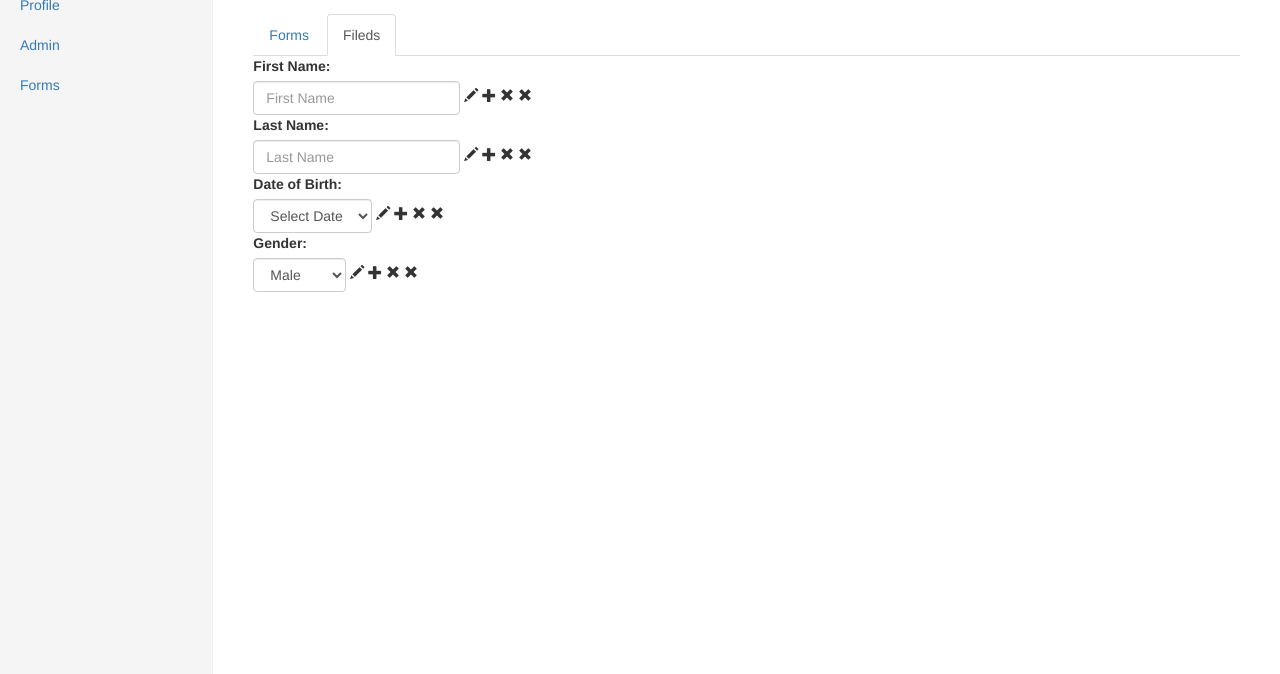
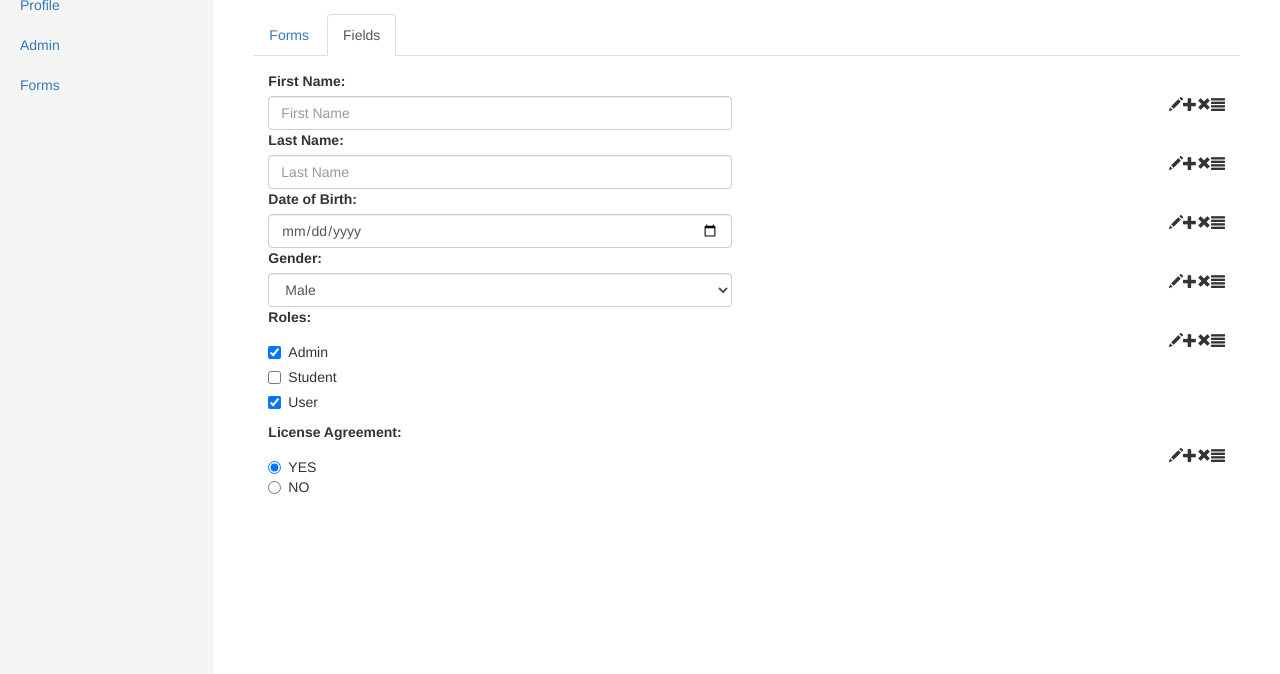
Before and after one commit to mingzhexu/WebDevSpring2016, a website: page public/assignment/form-fields.html in a window 1280 px wide. Shown: the part 126-800 px from the top of the page. Drawn offline with nearby package versions, Linux system fonts and the light colour scheme.

Commit message:
form-field.html format fixed

```diff
--- a/public/assignment/form-fields.html
+++ b/public/assignment/form-fields.html
@@ -37,9 +37,6 @@
                 <li><a href="profile.html">Username</a></li>
                 <li><a href="home.html">Logout</a></li>
             </ul>
-            <form class="navbar-form navbar-right">
-                <input type="text" class="form-control" placeholder="Search...">
-            </form>
         </div>
     </div>
 </nav>
@@ -58,58 +55,101 @@
             <h1 class="page-header">Forms: Registration Forms</h1>
             <ul class="nav nav-tabs">
                 <li role="presentation"><a href="forms.html">Forms</a></li>
-                <li role="presentation" class="active"><a href="form-fields.html">Fileds</a></li>
+                <li role="presentation" class="active"><a href="form-fields.html">Fields</a></li>
             </ul>
+            <form role="form">
+                <div class="form-group">
+                    <label class="control-label col-md-10" for="FirstName">First Name:</label>
+                    <div class="col-md-6">
+                    <input type="text" class="form-control" id="FirstName" placeholder="First Name">
+                    </div>
+                    <ul class="col-md-6">
+                        <li class="glyphicon glyphicon-align-justify pull-right"></li>
+                        <li class="glyphicon glyphicon-remove pull-right"></li>
+                        <li class="glyphicon glyphicon-plus pull-right"></li>
+                        <li class="glyphicon glyphicon-pencil pull-right"></li>
+                    </ul>
 
-            <div class="table table-responsive">
-                <table>
-                    <div role="form" class="form-inline">
-                        <label for="FirstName">First Name:</label><br>
-                        <input type="text" class="form-control" id="FirstName" placeholder="First Name">
-                        <span class="glyphicon glyphicon-pencil"></span>
-                        <span class="glyphicon glyphicon-plus"></span>
-                        <span class="glyphicon glyphicon-remove"></span>
-                        <span class="glyphicon glyphicon-remove"></span>
+                    <label class="control-label col-md-10" for="LastName">Last Name:</label>
+                    <div class="col-md-6">
+                        <input type="text" class="form-control" id="LastName" placeholder="Last Name">
                     </div>
-                    <div role="form" class="form-inline">
-                        <label for="LastName">Last Name:</label><br>
-                        <input type="text" class="form-control" id="LastName" placeholder="Last Name">
-                        <span class="glyphicon glyphicon-pencil"></span>
-                        <span class="glyphicon glyphicon-plus"></span>
-                        <span class="glyphicon glyphicon-remove"></span>
-                        <span class="glyphicon glyphicon-remove"></span>
+                    <ul class="col-md-6">
+                        <li class="glyphicon glyphicon-align-justify pull-right"></li>
+                        <li class="glyphicon glyphicon-remove pull-right"></li>
+                        <li class="glyphicon glyphicon-plus pull-right"></li>
+                        <li class="glyphicon glyphicon-pencil pull-right"></li>
+                    </ul>
+
+                    <label class="control-label col-md-10" for="DateOfBirth">Date of Birth:</label>
+                    <div class="col-md-6">
+                        <input type="date" class="form-control" id="DateOfBirth" placeholder="Select Date">
                     </div>
-                    <div role="form" class="form-inline">
-                        <div class="form-group">
-                            <label for="DateOfBirth">Date of Birth:</label><br>
-                            <select class="form-control" id="DateOfBirth">
-                                <!-- not sure if col-xs-6 can do this in one row-->
-                                <option>Select Date</option>
-                                <option>1</option>
-                            </select>
-                            <span class="glyphicon glyphicon-pencil"></span>
-                            <span class="glyphicon glyphicon-plus"></span>
-                            <span class="glyphicon glyphicon-remove"></span>
-                            <span class="glyphicon glyphicon-remove"></span>
+                    <ul class="col-md-6">
+                        <li class="glyphicon glyphicon-align-justify pull-right"></li>
+                        <li class="glyphicon glyphicon-remove pull-right"></li>
+                        <li class="glyphicon glyphicon-plus pull-right"></li>
+                        <li class="glyphicon glyphicon-pencil pull-right"></li>
+                    </ul>
+                    <label class="control-label col-md-12" for="Gender">Gender:</label>
+                    <div class="col-md-6">
+                    <select class="form-control" id="Gender">
+                        <!-- not sure if col-xs-6 can do this in one row-->
+                        <option>Male</option>
+                        <option>Female</option>
+                    </select>
+                    </div>
+                    <div class="col-md-6">
+                    <ul>
+                        <li class="glyphicon glyphicon-align-justify pull-right"></li>
+                        <li class="glyphicon glyphicon-remove pull-right"></li>
+                        <li class="glyphicon glyphicon-plus pull-right"></li>
+                        <li class="glyphicon glyphicon-pencil pull-right"></li>
+                    </ul>
+                    </div>
+                    <label class="control-label col-md-12" for="roles">Roles:</label>
+                    <div class="col-md-6">
+                        <div class="checkbox">
+                        <label>
+                            <input type="checkbox" name="admin" id="roles" value="admin" checked> Admin
+                        </label>
+                        </div>
+                        <div class="checkbox">
+                            <label>
+                            <input type="checkbox" name="student" id="roles1" value="student"> Student
+                        </label>
+                        </div>
+                        <div class="checkbox">
+                        <label>
+                            <input type="checkbox" name="user" id="roles2" value="user" checked> User
+                        </label>
                         </div>
                     </div>
-                    <div role="form" class="form-inline">
-                        <div class="form-group">
-                            <label for="Gender">Gender:</label><br>
-                            <select class="form-control" id="Gender">
-                                <!-- not sure if col-xs-6 can do this in one row-->
-                                <option>Male</option>
-                                <option>Female</option>
-                            </select>
-                            <span class="glyphicon glyphicon-pencil"></span>
-                            <span class="glyphicon glyphicon-plus"></span>
-                            <span class="glyphicon glyphicon-remove"></span>
-                            <span class="glyphicon glyphicon-remove"></span>
+                    <ul class="col-md-6">
+                        <li class="glyphicon glyphicon-align-justify pull-right"></li>
+                        <li class="glyphicon glyphicon-remove pull-right"></li>
+                        <li class="glyphicon glyphicon-plus pull-right"></li>
+                        <li class="glyphicon glyphicon-pencil pull-right"></li>
+                    </ul>
+                    <label class="control-label col-md-12">License Agreement: </label>
+                    <div class = "col-md-6">
+                        <div class="radio">
+                            <label>
+                                <input type="radio" name="optionsRadios" id="optionsRadios1" value="option1" checked>YES
+                            </label><br>
+                            <label>
+                                <input type="radio" name="optionsRadios" id="optionsRadios2" value="option2">NO
+                            </label>
                         </div>
                     </div>
-
-                </table>
-            </div>
+                    <ul class="col-md-6">
+                        <li class="glyphicon glyphicon-align-justify pull-right"></li>
+                        <li class="glyphicon glyphicon-remove pull-right"></li>
+                        <li class="glyphicon glyphicon-plus pull-right"></li>
+                        <li class="glyphicon glyphicon-pencil pull-right"></li>
+                    </ul>
+                </div>
+            </form>
         </div>
     </div>
 </div>
```
